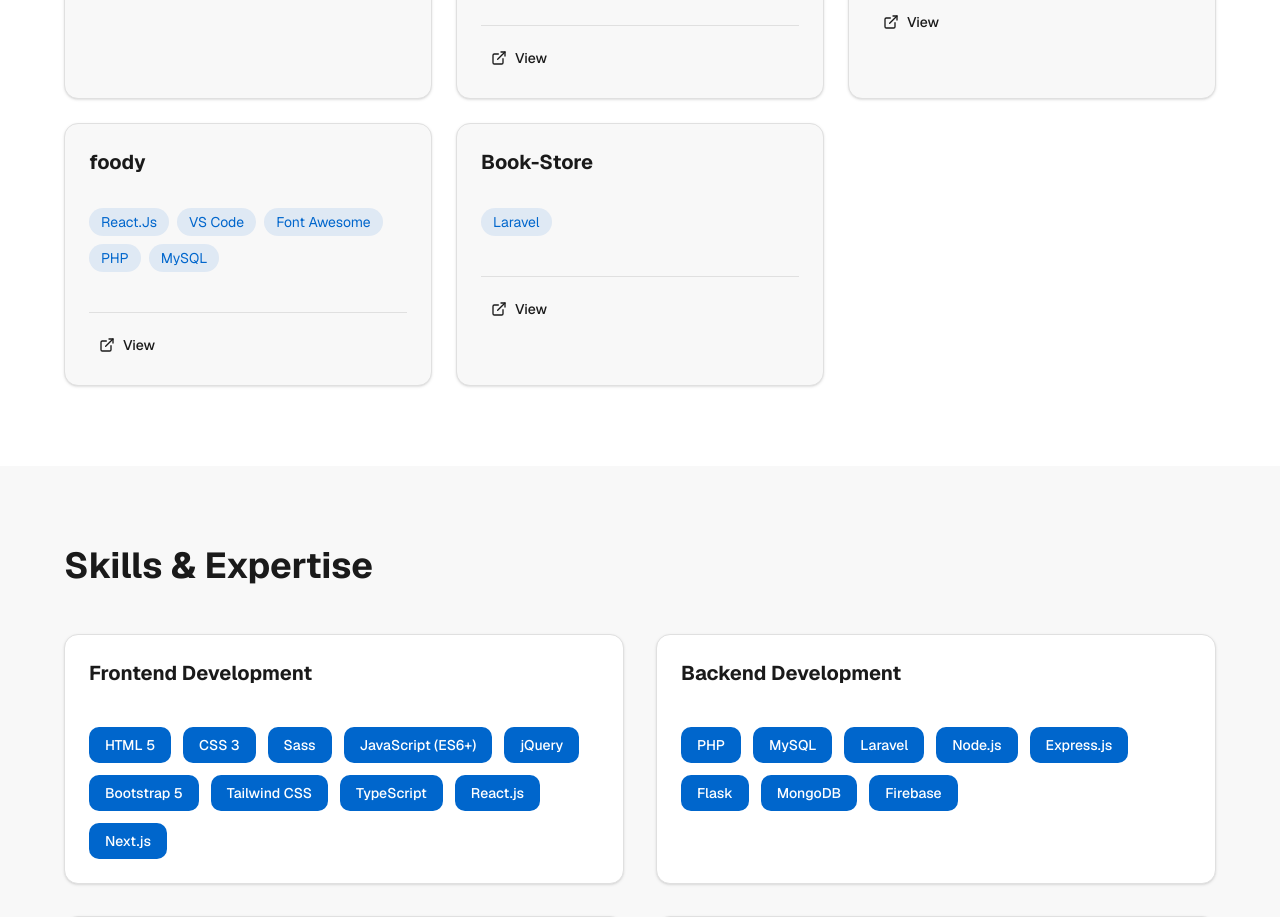
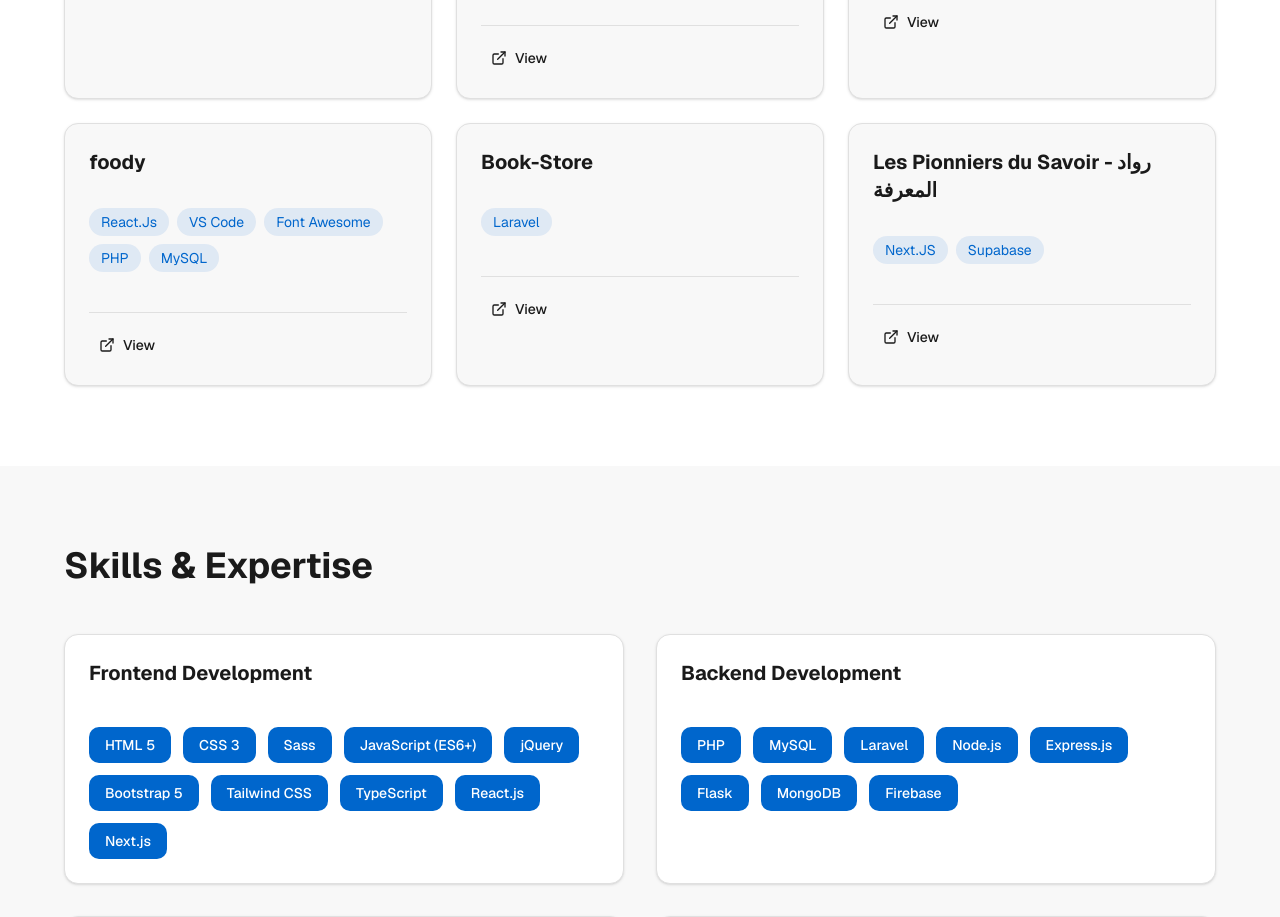
Before and after one commit to codercoder61/knoudev, a Next.js app: page / in a window 1280 px wide. Shown: the part 2240-3157 px from the top of the page. Built offline with nearby package versions, Linux system fonts and the light colour scheme.

Commit message:
Update projects.tsx

```diff
--- a/components/projects.tsx
+++ b/components/projects.tsx
@@ -106,6 +106,12 @@ const projects = [
     tags: ['Laravel'],
     link: 'https://bookstore-production-9e74.up.railway.app/',
   },
+  {
+    id: 49,
+    title: 'Les Pionniers du Savoir - رواد المعرفة',
+    tags: ['Next.JS','Supabase'],
+    link: 'https://ruwad-knowledge.vercel.app/',
+  },
 ]
 
 export function Projects() {
```
